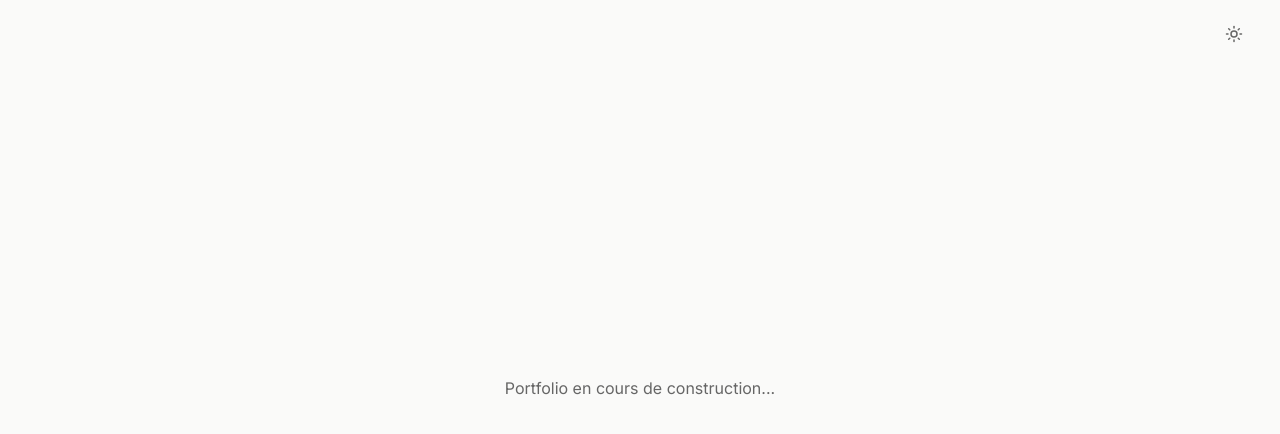
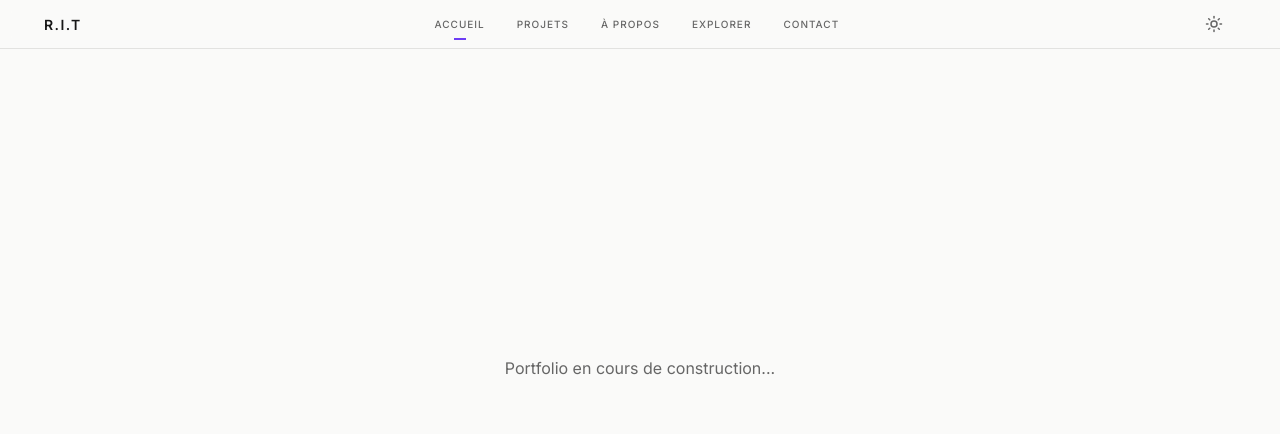
Before and after one commit to ItokianaRAKT/portfolio, a React (Vite) app: page / in a window 1280 px wide. Shown: the top 434 px of the page. Built offline with nearby package versions, Linux system fonts and the light colour scheme.

Commit message:
feat: integrate Navbar in App

```diff
--- a/src/App.tsx
+++ b/src/App.tsx
@@ -1,17 +1,17 @@
 import { ThemeProvider } from './context/ThemeContext'
-import { ThemeToggle } from './components/ThemeToggle'
+import { Navbar } from './components/Navbar'
 
 function App() {
   return (
     <ThemeProvider>
       <div className="min-h-screen bg-background-light text-text-primary-light dark:bg-background-dark dark:text-text-primary-dark">
-        <header className="flex items-center justify-end px-6 py-3">
-          <ThemeToggle />
-        </header>
-        <main className="flex min-h-[80vh] items-center justify-center">
-          <p className="text-text-secondary-light dark:text-text-secondary-dark">
-            Portfolio en cours de construction...
-          </p>
+        <Navbar />
+        <main className="pt-12">
+          <section id="home" className="flex min-h-[80vh] items-center justify-center">
+            <p className="text-text-secondary-light dark:text-text-secondary-dark">
+              Portfolio en cours de construction...
+            </p>
+          </section>
         </main>
       </div>
     </ThemeProvider>
```
